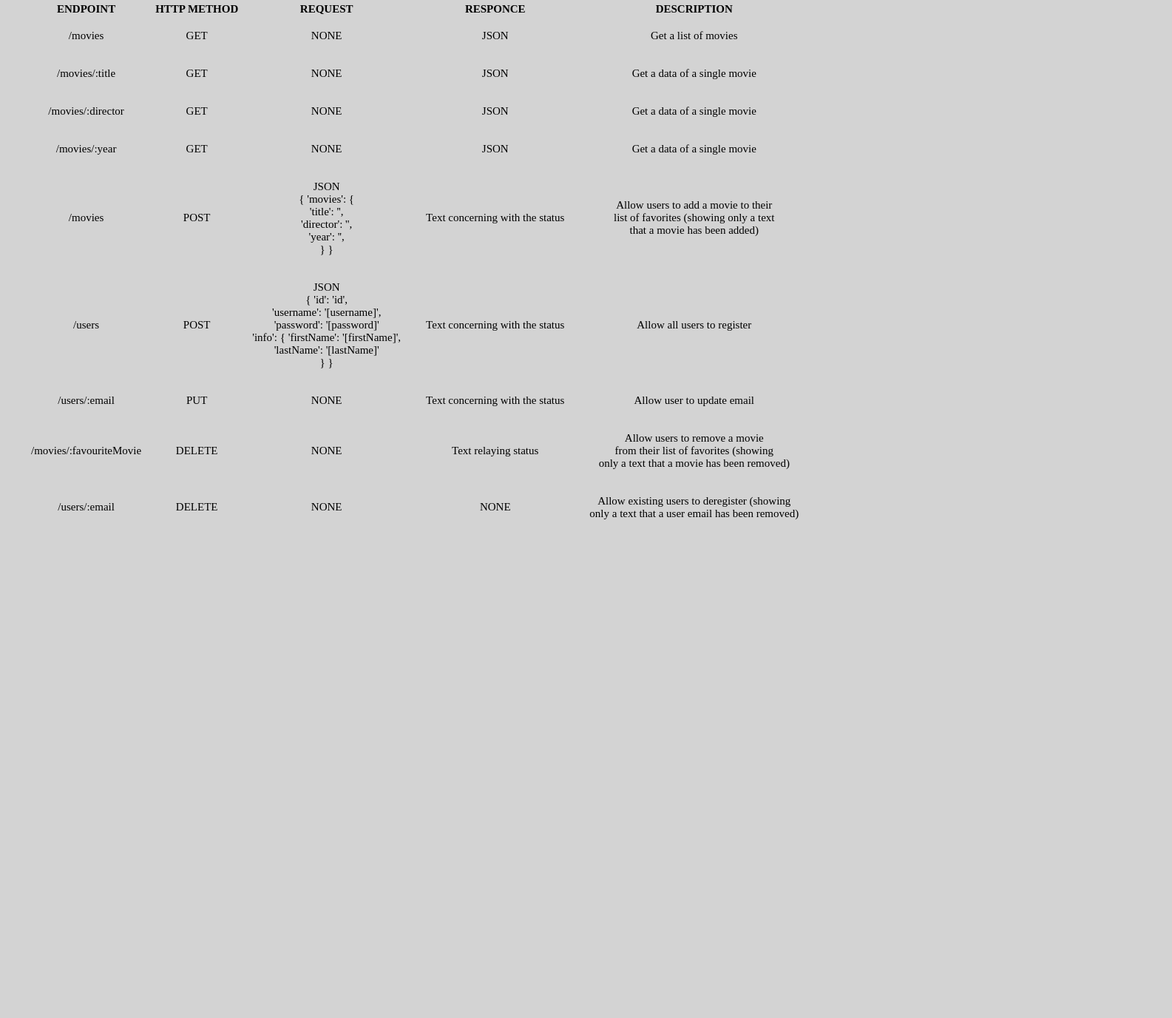
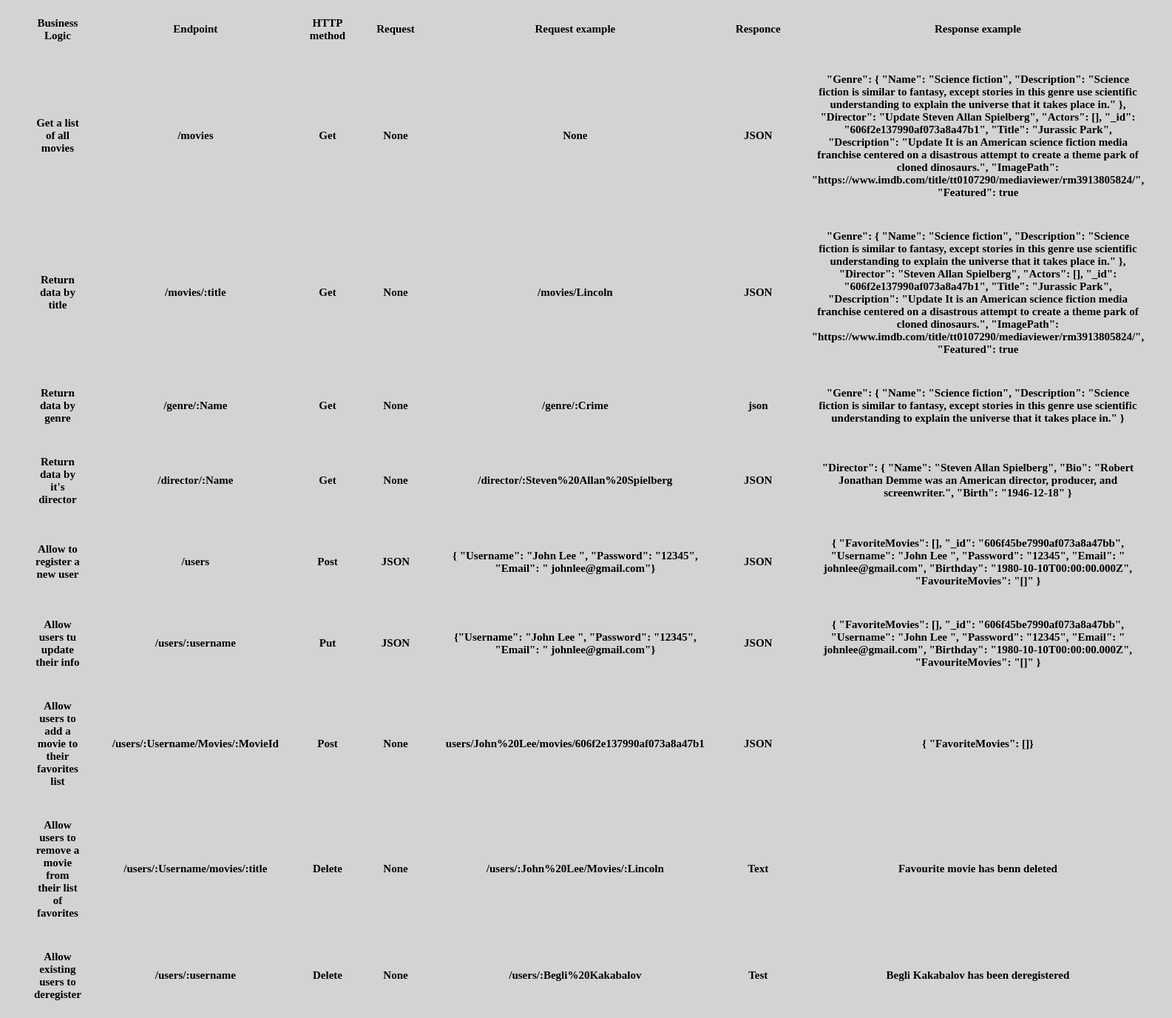
Before and after one commit to Begli0102/Movie_Api, a website: page public/documentation.html in a window 1280 px wide. Shown: the part 95-1471 px from the top of the page at 74% size, 1585 px wide, since content can reach past the window. Before the commit the page ends 840 px from the top, so only its background shows below. Drawn offline with Linux system fonts and the light colour scheme.

```diff
--- a/css/styles.css
+++ b/css/styles.css
@@ -18,5 +18,5 @@
 
 }
 table th{
-    text-transform:uppercase;
+  padding:20px;
 }
--- a/package.json
+++ b/package.json
@@ -19,6 +19,7 @@
   "dependencies": {
     "body-parser": "^1.19.0",
     "express": "^4.17.1",
+    "mongoose": "^5.12.3",
     "morgan": "^1.10.0",
     "uuid": "^8.3.2"
   }
--- a/public/documentation.html
+++ b/public/documentation.html
@@ -10,112 +10,162 @@
 
       <table>
         <tr>
+          <th>Business Logic</th>
           <th>Endpoint</th>
           <th>HTTP method</th>
           <th>Request</th>
+          <th>Request example</th>
           <th>Responce</th>
-          <th>Description</th>
+          <th>Response example</th>
         </tr>
 
         <!-- Get method -->
         <tr>
-          <td>/movies</td>
-          <td>GET</td>
-          <td>NONE</td>
-          <td>JSON</td>
-          <td>Get a list of movies</td>
+          <th>Get a list of all movies</th>
+          <th>/movies</th>
+          <th>Get</th>
+          <th>None</th>
+          <th>None</th>
+          <th>JSON</th>
+          <th>
+            "Genre": {
+            "Name": "Science fiction",
+            "Description": "Science fiction is similar to fantasy, except stories in this genre use scientific understanding to explain the universe that it takes place in."
+        },
+        "Director": "Update Steven Allan Spielberg",
+        "Actors": [],
+        "_id": "606f2e137990af073a8a47b1",
+        "Title": "Jurassic Park",
+        "Description": "Update  It is an American science fiction media franchise centered on a disastrous attempt to create a theme park of cloned dinosaurs.",
+        "ImagePath": "https://www.imdb.com/title/tt0107290/mediaviewer/rm3913805824/",
+        "Featured": true
+       </th>
         </tr>
         <tr>
-          <td>/movies/:title</td>
-          <td>GET</td>
-          <td>NONE</td>
-          <td>JSON</td>
-          <td>Get a data of a single movie</td>
+          <th>Return data by title</th>
+          <th>/movies/:title</th>
+          <th>Get</th>
+          <th>None</th>
+          <th>/movies/Lincoln</th>
+          <th>JSON</th>
+          <th>"Genre": {
+          "Name": "Science fiction",
+          "Description": "Science fiction is similar to fantasy, except stories in this genre use scientific understanding to explain the universe that it takes place in."
+      },
+      "Director": "Steven Allan Spielberg",
+      "Actors": [],
+      "_id": "606f2e137990af073a8a47b1",
+      "Title": "Jurassic Park",
+      "Description": "Update  It is an American science fiction media franchise centered on a disastrous attempt to create a theme park of cloned dinosaurs.",
+      "ImagePath": "https://www.imdb.com/title/tt0107290/mediaviewer/rm3913805824/",
+      "Featured": true
+      </th>
         </tr>
         <tr>
-          <td>/movies/:director</td>
-          <td>GET</td>
-          <td>NONE</td>
-          <td>JSON</td>
-          <td>Get a data of a single movie</td>
+          <th>Return data by genre</th>
+          <th>/genre/:Name</th>
+          <th>Get</th>
+          <th>None</th>
+          <th>/genre/:Crime</th>
+          <th>json</th>
+          <th> "Genre": {
+            "Name": "Science fiction",
+            "Description": "Science fiction is similar to fantasy, except stories in this genre use scientific understanding to explain the universe that it takes place in."
+            }
+          </th>
         </tr>
         <tr>
-          <td>/movies/:year</td>
-          <td>GET</td>
-          <td>NONE</td>
-          <td>JSON</td>
-          <td>Get a data of a single movie</td>
+          <th>Return data by it's director</th>
+          <th>/director/:Name</th>
+          <th>Get</th>
+          <th>None</th>
+          <th>/director/:Steven%20Allan%20Spielberg</th>
+          <th>JSON</th>
+          <th>"Director": {
+            "Name": "Steven Allan Spielberg",
+            "Bio": "Robert Jonathan Demme was an American director, producer, and screenwriter.",
+            "Birth": "1946-12-18"
+           }
+          </th>
         </tr>
 
       <!-- Post method -->
       <tr>
-          <td>/movies</td>
-          <td>POST</td>
-          <td>JSON <br />
-             <span>
-           {
-             'movies': {<br />
-               'title': '',<br />
-               'director': '',<br />
-                 'year': '',<br />
-               }
+        <th>Allow to register a new user</th>
+        <th>/users</th>
+        <th>Post</th>
+        <th>JSON</th>
+        <th>
+        { "Username": "John Lee ",
+        "Password": "12345",
+        "Email": " johnlee@gmail.com"}
+       </th>
+        <th>JSON</th>
+        <th> {
+        "FavoriteMovies": [],
+        "_id": "606f45be7990af073a8a47bb",
+        "Username": "John Lee ",
+        "Password": "12345",
+        "Email": " johnlee@gmail.com",
+        "Birthday": "1980-10-10T00:00:00.000Z",
+        "FavouriteMovies": "[]"
+         }
+        </th>
+        </tr>
+
+          <tr>
+            <th>Allow users tu update their info</th>
+            <th>/users/:username</th>
+            <th>Put</th>
+            <th>JSON</th>
+            <th>
+            {"Username": "John Lee ",
+            "Password": "12345",
+            "Email": " johnlee@gmail.com"}
+           </th>
+            <th>JSON</th>
+            <th>{
+            "FavoriteMovies": [],
+            "_id": "606f45be7990af073a8a47bb",
+            "Username": "John Lee ",
+            "Password": "12345",
+            "Email": " johnlee@gmail.com",
+            "Birthday": "1980-10-10T00:00:00.000Z",
+            "FavouriteMovies": "[]"
              }
-         </span>
-       </td>
-       <td>Text concerning with the status</td>
-       <td>Allow users to add a movie to their<br/>
-         list of favorites (showing only a text<br/>
-          that a movie has been added)</td>
-              </tr>
-
-        <tr>
-            <td>/users</td>
-            <td>POST</td>
-            <td>JSON <br />
-              <span>
-                {
-                  'id': 'id',<br />
-                  'username': '[username]',<br />
-                  'password': '[password]'<br />
-                  'info': {
-                    'firstName': '[firstName]',<br />
-                    'lastName': '[lastName]'<br />
-                  }
-                }
-              </span>
-            </td>
-            <td>Text concerning with the status</td>
-            <td>Allow all users to register</td>
+            </th>
           </tr>
 
 
-<!-- Put method -->
-          <tr>
-            <td>/users/:email</td>
-            <td>PUT</td>
-            <td>NONE</td>
-            <td>Text concerning with the status</td>
-            <td>Allow user to update email</td>
-          </tr>
-
-<!-- delete method -->
         <tr>
-          <td>/movies/:favouriteMovie</td>
-   <td>DELETE</td>
-   <td>NONE </td>
-   <td>Text relaying status</td>
-   <td>Allow users to remove a movie<br />
-      from their list of favorites (showing<br/>
-      only a text that a movie has been removed)</td>
+          <th>Allow users to add a movie to their favorites list</th>
+          <th>/users/:Username/Movies/:MovieId</th>
+          <th>Post</th>
+          <th>None</th>
+          <th>users/John%20Lee/movies/606f2e137990af073a8a47b1</th>
+          <th>JSON</th>
+          <th>
+            { "FavoriteMovies": []}
+          </th>
         </tr>
 
         <tr>
-          <td>/users/:email</td>
-    <td>DELETE</td>
-    <td>NONE</td>
-    <td>NONE</td>
-    <td>Allow existing users to deregister (showing<br />
-      only a text that a user email has been removed)</td>
+          <th>Allow users to remove a movie from their list of favorites</th>
+          <th>/users/:Username/movies/:title</th>
+          <th>Delete</th>
+          <th>None</th>
+          <th>/users/:John%20Lee/Movies/:Lincoln</th>
+          <th>Text</th>
+          <th>Favourite movie has benn deleted</th>
+        </tr>
+        <tr>
+          <th>Allow existing users to deregister</th>
+          <th>/users/:username</th>
+          <th>Delete</th>
+          <th>None</th>
+          <th>/users/:Begli%20Kakabalov</th>
+          <th>Test</th>
+          <th>Begli Kakabalov has been deregistered</th>
         </tr>
       </table>
   </body>
```
Also changed, not shown: index.js (+179 -105 lines), models.js (added, +36 -0 lines), 1 other file.
